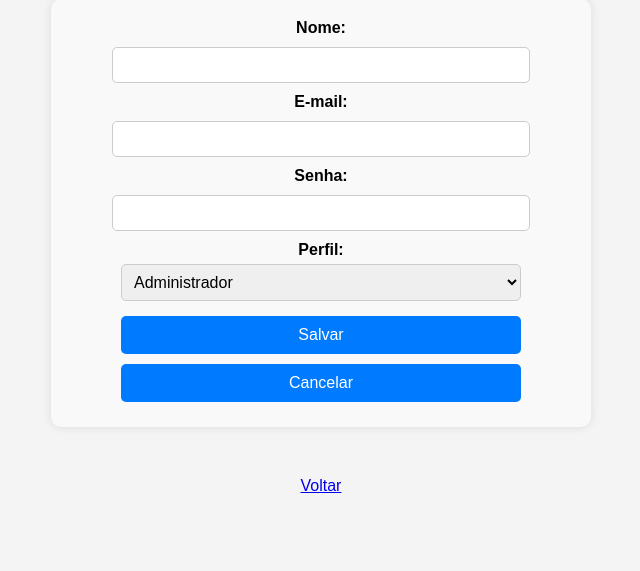
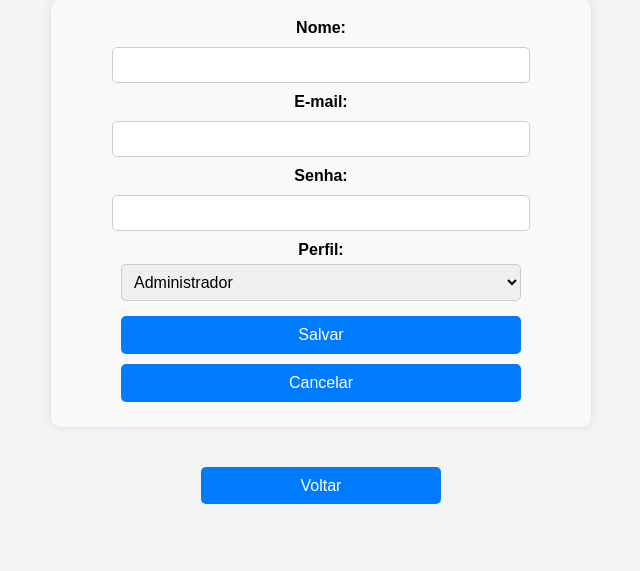
Before and after one commit to laragoritob/LaraSouza_Prova, a PHP site: page /cadastro_usuario.php in a window 1280 px wide. Shown: the part 99-670 px from the top of the page, without its empty margins (319-959 px from the left). Run offline with PHP 8.4, Linux system fonts and the light colour scheme; a user stored in the database is signed in.

Commit message:
Arquivo Cadastro Usuário
Responsável por cadastrar o usuário

```diff
--- a/cadastro_usuario.php
+++ b/cadastro_usuario.php
@@ -37,6 +37,24 @@
     <meta name="viewport" content="width=device-width, initial-scale=1.0">
     <title> Cadastrar Usuário </title>
     <link rel="stylesheet" href="styles.css">
+    <style>
+        .voltar {
+                width: 70%;
+                padding: 10px 100px;
+                background-color: #007bff; /* Azul bonito */
+                color: white;
+                border: none;
+                border-radius: 5px;
+                font-size: 16px;
+                cursor: pointer;
+                transition: 0.3s;
+                text-decoration: none;
+            }
+
+            .voltar:hover {
+                background-color: #0056b3; /* Azul mais escuro ao passar o mouse */
+            }
+    </style>
 </head>
 <body>
     <h2> Cadastrar Usuário </h2>
@@ -62,6 +80,6 @@
         <button type="reset"> Cancelar </button>
     </form>
 
-    <a href="principal.php"> Voltar </a>
+    <a class="voltar" href="principal.php"> Voltar </a>
 </body>
 </html>
```
